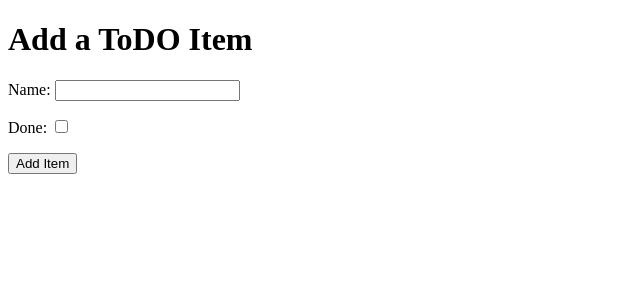
After one commit to Godinhoweverson/hello-django, a Django app: page /add in a window 1280 px wide. The commit adds this page. Shown: the top 300 px of the page, without its empty margins (0-640 px from the left). Run offline with Django 3.2, Linux system fonts and the light colour scheme.

Commit message:
Create connection between front end, back end, and db

```diff
--- a/django_todo/settings.py
+++ b/django_todo/settings.py
@@ -25,7 +25,7 @@ SECRET_KEY = 'django-insecure-ef-sh0pah7o!^_j$sdcgsv@65#t7rg_6+7sa)vvfgx)i(j6)x8
 # SECURITY WARNING: don't run with debug turned on in production!
 DEBUG = True
 
-ALLOWED_HOSTS = ['8000-godinhoweverson-hello-dj-mr33r9an7p.us2.codeanyapp.com']
+ALLOWED_HOSTS = ['8000-godinhoweverson-hello-dj-a140uyu4x4.us2.codeanyapp.com']
 
 
 # Application definition
--- a/django_todo/urls.py
+++ b/django_todo/urls.py
@@ -15,9 +15,10 @@ Including another URLconf
 """
 from django.contrib import admin
 from django.urls import path
-from todo.views import get_todo_list
+from todo.views import get_todo_list, add_item
 
 urlpatterns = [
     path('admin/', admin.site.urls),
-    path('', get_todo_list, name='get_todo_list')
+    path('', get_todo_list, name='get_todo_list'),
+    path('add', add_item, name='add')
 ]
--- /dev/null
+++ b/todo/templates/todo/add_item.html
@@ -0,0 +1,34 @@
+<!DOCTYPE html>
+<html lang="en">
+<head>
+    <meta charset="UTF-8">
+    <meta http-equiv="X-UA-Compatible" content="IE=edge">
+    <meta name="viewport" content="width=device-width, initial-scale=1.0">
+    <title>Document</title>
+</head>
+<body>
+    <h1>Add a ToDO Item</h1>
+    <form method="POST" action="{% url 'add' %}">
+        <div>
+            <p>
+                <label for="id_name">Name:</label>
+                <input type="text" id="id_name" name="item_name">
+            </p>
+        </div>
+        <div>
+            <p>
+                <label for="id_done">Done:</label>
+                <input type="checkbox" id="id_done" name="done">
+            </p>
+        </div>
+        <div>
+            <p>
+                <button type="submit">Add Item</button>
+            </p>
+
+        </div>
+    </form>
+
+
+</body>
+</html>
--- a/todo/views.py
+++ b/todo/views.py
@@ -9,3 +9,7 @@ def get_todo_list(request):
         'items': items
     }
     return render(request, 'todo/todo_list.html', context)
+
+
+def add_item(request):
+        return render(request, 'todo/add_item.html')
```
Also changed, not shown: todo/templates/todo/todo_list.html (+15 -1 lines), db.sqlite3.
